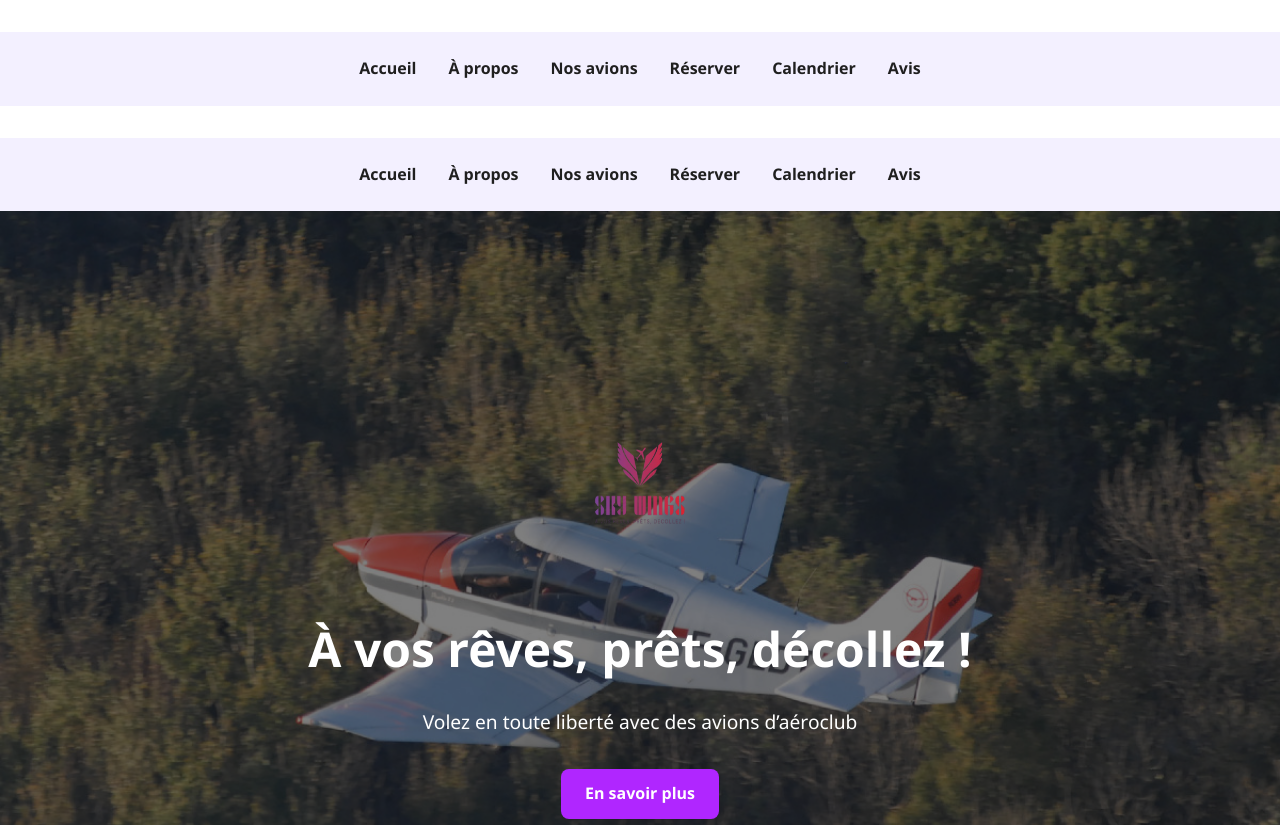
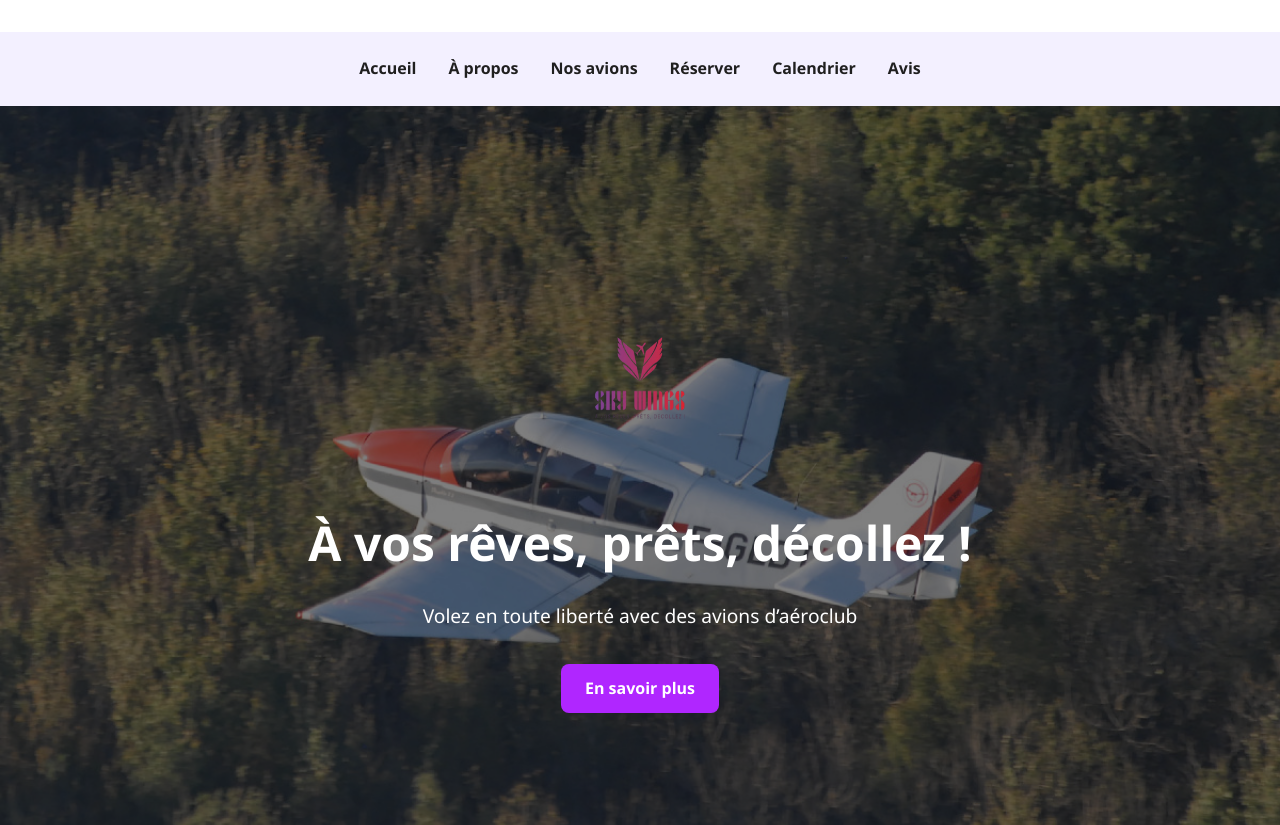
Before and after one commit to FRDS28/Skywings-Site, a Next.js app: page / in a window 1280 px wide. Shown: the top 825 px of the page. Built offline with nearby package versions, Linux system fonts and the light colour scheme.

Commit message:
Update index.js

```diff
--- a/pages/index.js
+++ b/pages/index.js
@@ -1,5 +1,4 @@
 import Head from 'next/head';
-import Navbar from '../components/Navbar';
 import HeroSection from '../components/HeroSection';
 
 export default function Home() {
@@ -12,7 +11,6 @@ export default function Home() {
         <meta name="author" content="Skywings" />
       </Head>
 
-      <Navbar />
       <HeroSection />
 
       <main>
@@ -31,7 +29,7 @@ export default function Home() {
             Notre structure est sans but lucratif : l’objectif est de partager la magie du vol et de démocratiser l’accès à l’aviation.
           </p>
 
-          {/* 📍 Carte de l’aérodrome de Lognes avec marqueur pour l'Aéroclub Les Aiglons */}
+          {/* 📍 Carte de l’aérodrome de Lognes avec Aéroclub Les Aiglons */}
           <div style={{ marginTop: "2rem", display: "flex", justifyContent: "center" }}>
             <iframe
               title="Carte Aérodrome de Lognes - Aéroclub Les Aiglons"
```
